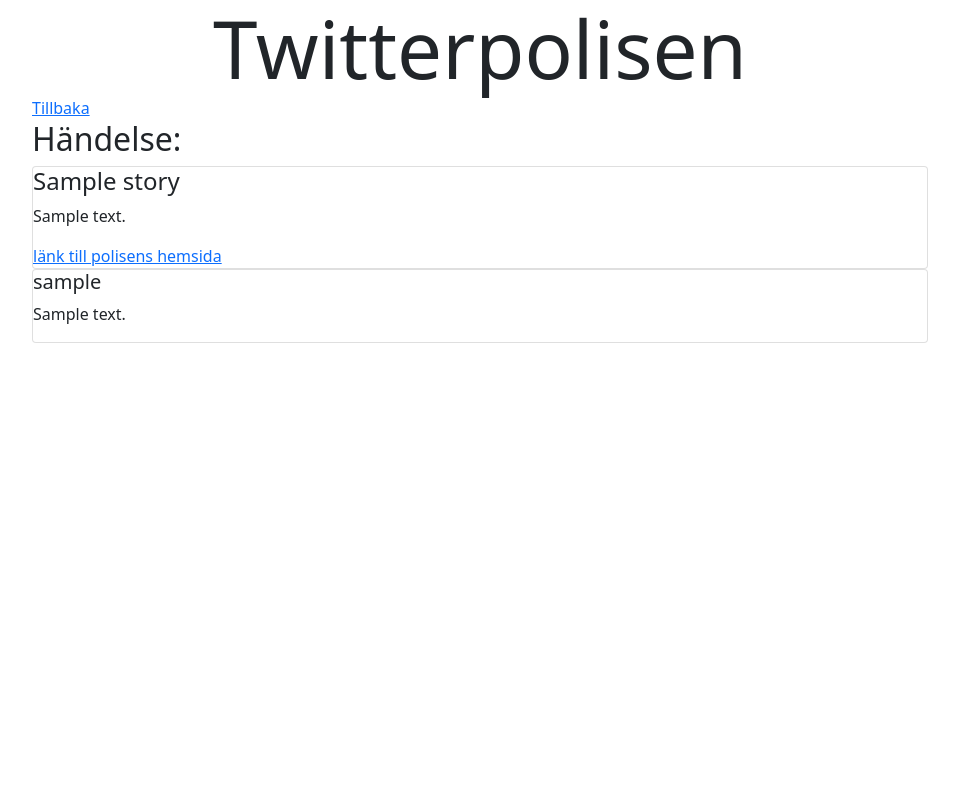
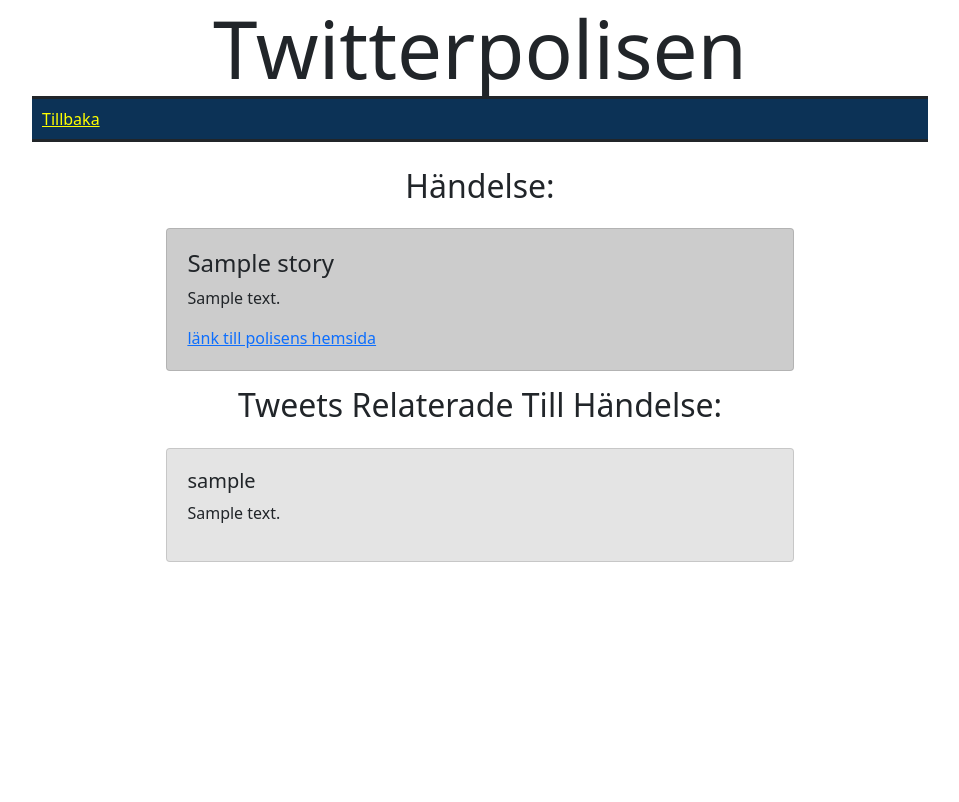
Before and after one commit to marcusasker/twitterpolice, a Flask app: template templates/result.html in a window 1280 px wide. Shown: the top 802 px of the page, without its empty margins (160-1119 px from the left). Run offline with Flask 2, Linux system fonts and the light colour scheme; the template is opened without the code that fills it: most values are stand-ins (such as "Sample title", 1, 10 or a date in 2020); some libraries are stand-ins or nearby versions.

Commit message:
ta bort tweetsidan

```diff
--- a/static/style.css
+++ b/static/style.css
@@ -62,26 +35,10 @@ body > div > nav {
     padding: 21px;
 }
 
-.column2>div:nth-child(even) {
-    background-color: #ccc;
-    padding: 10px;
-}
-
-.column2>div:nth-child(odd) {
-    background-color: rgba(226, 226, 226, 0.918);
-    padding: 10px;
-}
-
 #eventTitle {
-    float: left;
-    width:50%;
+    padding: 15px;
+    text-align: center;
     text-transform: capitalize;
-}
-
-#tweetTitle{
-    float: right;
-    width:50%;
-
 }
 
 .returdata {
@@ -105,3 +62,17 @@ body > div:nth-child(5) > p.returdata {
     margin: 10px;
     padding: 10px;
 }
+
+#StoryCard {
+    margin: auto;
+    width: 70%;
+    background-color: #ccc;
+    padding: 20px;
+}
+
+#TweetCard {
+    margin: auto;
+    width: 70%;
+    background-color: rgba(226, 226, 226, 0.918);
+    padding: 20px;
+}
--- a/templates/index.html
+++ b/templates/index.html
@@ -55,7 +55,6 @@
           </div>
         </div>
         <h2 id="eventTitle">Händelser</h2>
-        <h2 id="tweetTitle">Tweets</h2>
         <div class="row">
           <div class="column1">
             {% for stories in res:%}
--- a/templates/result.html
+++ b/templates/result.html
@@ -1,26 +1,26 @@
 <!doctype html>
-<html lang="en">
+<html>
     <head>
         <meta charset="utf-8">
         <link rel="stylesheet" href="{{ url_for('static', filename='style.css') }}">
         <meta name="viewport" content="width=device-width, initial-scale=1">
         <meta name="viewport" content="width=device-width, initial-scale=1">
         <link href="https://cdn.jsdelivr.net/npm/bootstrap@5.0.0-beta1/dist/css/bootstrap.min.css" rel="stylesheet" integrity="sha384-giJF6kkoqNQ00vy+HMDP7azOuL0xtbfIcaT9wjKHr8RbDVddVHyTfAAsrekwKmP1" crossorigin="anonymous">
-    <title>TwitterPoPo</title>
+        <link rel="preconnect" href="https://fonts.gstatic.com">
+        <link rel="preconnect" href="https://fonts.gstatic.com">
+        <link href="https://fonts.googleapis.com/css2?family=Source+Code+Pro:ital,wght@1,500&display=swap" rel="stylesheet">        <title>TwitterPoPo</title>
     </head>
     <body>
         <div class="content">
             <div id="header">
                 <h1 id="header">Twitterpolisen</h1>
             </div>
+            <nav class="navbar">
+                <a id="backBtn" href="http://127.0.0.1:5000/">Tillbaka</a>
+            </nav>
             <div>
-          <nav>
-              <a href="http://127.0.0.1:5000/">Tillbaka</a>
-          </nav>
-      </div>
-      <div>
-          <h2>Händelse:</h2>
-        <div class="card">
+                <h2 id="eventTitle">Händelse:</h2>
+                <div class="card" id="StoryCard">
                   {% for stories in story:%}
                   <h4>{{stories['name']}}</h4>
                   <p>{{stories['summary']}}</p>
@@ -28,15 +28,16 @@
                   {%endfor%}
                 </div>
               </div>
+              <h2 id="eventTitle">Tweets relaterade till händelse:</h2>
                 {%if tweets == []%}
-          <div class="">
+                  <div class="card" id="TweetCard">
                       <div>
                           <p>Det fanns inga tweets om händelse!</p>
                       </div>
                 {%else:%}
                     {% for tweet in tweets:%}
                         <div>
-                    <div class="card">
+                            <div class="card" id="TweetCard">
                                 <h5>{{tweet["username"]}}</h5>
                                 <p>{{tweet["text"] }}</p>
                             </div>
```
Also changed, not shown: other parts of static/style.css (+3 -30 lines), templates/search.html (+0 -13 lines). Lines whose indentation alone changed are shown as unchanged.
